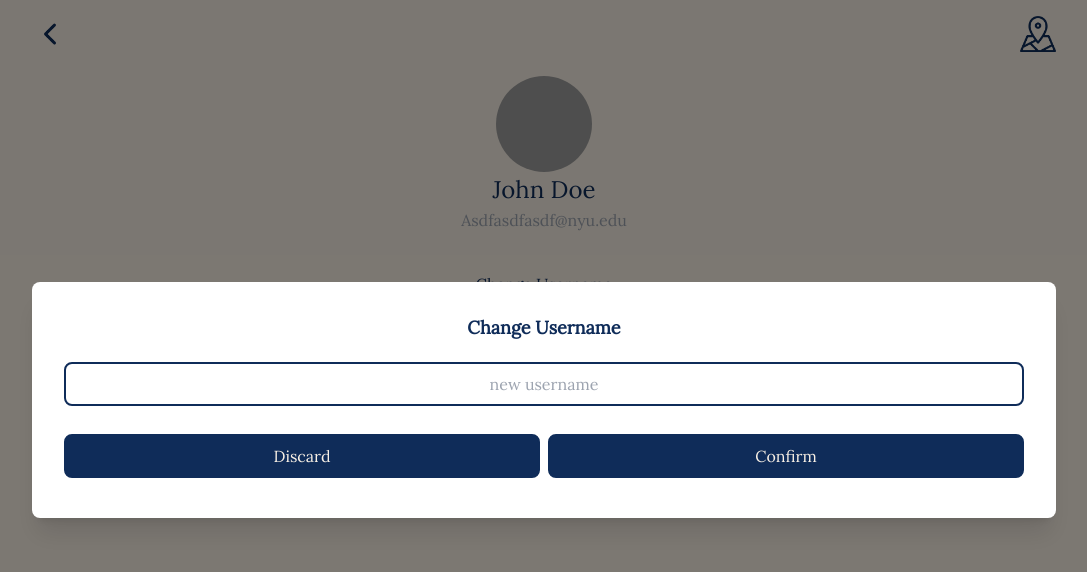
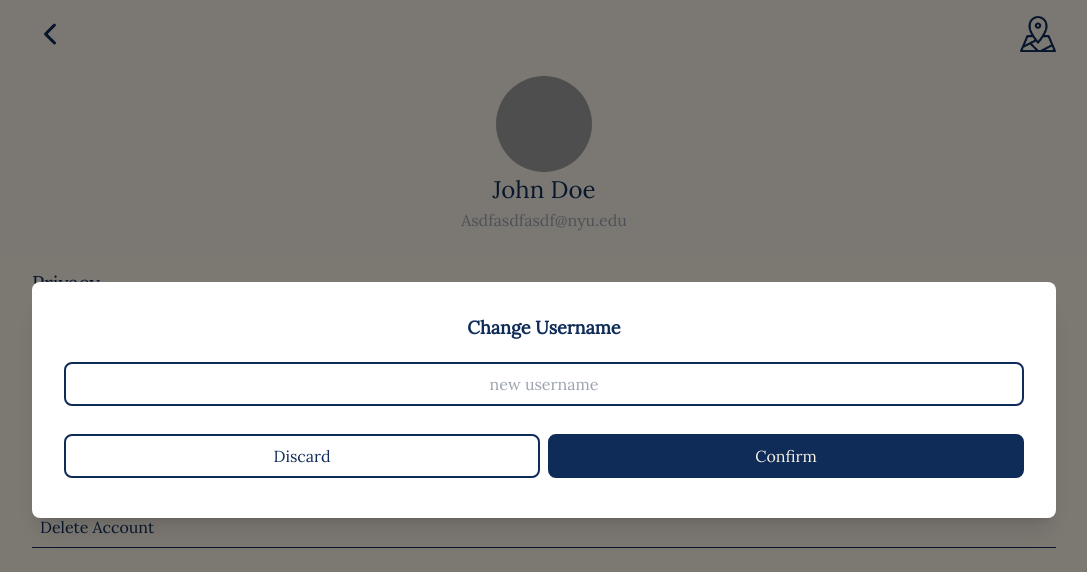
Before and after one commit to lesleyzhao/Good_Old_Map, a React (Vite) app in the folder front-end/GoodOldMap/: page /account/edit in a window 1280 px wide. Both pictures are taken after a click on the element "Change Username". Shown: the top 572 px of the page, without its empty margins (96-1183 px from the left). Built offline with nearby package versions, Linux system fonts and the light colour scheme; grey boxes are pictures that could not be loaded.

Commit message:
differentiate discard btn

```diff
--- a/front-end/GoodOldMap/src/components/common/card.jsx
+++ b/front-end/GoodOldMap/src/components/common/card.jsx
@@ -1,6 +1,6 @@
 const Card = ({children}) => {
   return (
-    <div className="bg-white rounded-lg shadow-lg w-full p-4">
+    <div className="bg-white rounded-md shadow-lg w-full py-4 px-2">
       {children}
     </div>
   )
--- a/front-end/GoodOldMap/src/components/form/formBtn.jsx
+++ b/front-end/GoodOldMap/src/components/form/formBtn.jsx
@@ -21,7 +21,19 @@ const FormBtns = (props) =>  {
   */
   return (
     props?.buttons?.map((button, i) => {
-      return(
+      if (button?.value === "Discard") {
+        return (
+          <div className="w-full py-2">
+            <button className="rounded-lg py-2 w-full
+              border-solid border-2 border-navyBlue bg-white text-navyBlue
+              hover:cursor-pointer active:cursor-pointer hover:bg-beige1"
+              onClick={button?.handleClick}>
+                {button?.value ?? "Submit"}
+            </button>
+          </div>
+        )
+      }
+      else return(
         <FormBtn handleClick={button?.handleClick} value = {button?.value} key = {i}/>
       )
     })
--- a/front-end/GoodOldMap/src/components/popup/popupLink.jsx
+++ b/front-end/GoodOldMap/src/components/popup/popupLink.jsx
@@ -2,7 +2,8 @@ function PopupLink(props){
   // props: value, handleClick
   return (
     <>
-      <div className='w-full text-center py-2 underline hover:cursor-pointer'>
+      <div className='w-full p-2
+        border-b border-navyBlue hover:border-none hover:bg-white hover:cursor-pointer'>
           <p onClick={props?.handleClick}>{props?.value}</p>
       </div>
     </>
--- a/front-end/GoodOldMap/src/pages/Account/Account.jsx
+++ b/front-end/GoodOldMap/src/pages/Account/Account.jsx
@@ -57,9 +57,9 @@ const Account = (props) => {
             </div>
           </div>
         </Card>
-        <div className="mt-8">
+        <div className="mt-8 w-full">
           <Card>
-            <a href="/favoritelist" className="flex flex-col">
+            <a href="/favoritelist" className="flex flex-col pb-2">
               <h2 className="mx-auto pb-2">My Favorite</h2>
               <img className="w-64 h-64 mx-auto rounded-lg object-cover cursor-pointer" src="https://picsum.photos/500" alt="random photo" />
             </a>
--- a/front-end/GoodOldMap/src/pages/AccountEdit/AccountEdit.jsx
+++ b/front-end/GoodOldMap/src/pages/AccountEdit/AccountEdit.jsx
@@ -116,12 +116,11 @@ const AccountEdit = (props) => {
           </div>
         </div>
       </div>
-
-      <div className='flex flex-col'>
-        {formKeys.map((key, i) =>
-          <PopupLink value={formData[key]["link"]} handleClick={() => handleAction(key)} key={i}/>
-          )}
-      </div>
+      <h3 className='py-1'>Privacy</h3>
+      {formKeys.map((key, i) => {
+        return <PopupLink value={formData[key]["link"]} handleClick={() => handleAction(key)} key={i}/>
+        }
+      )}
 
       {currentActionData &&
         <PopupContent
```
